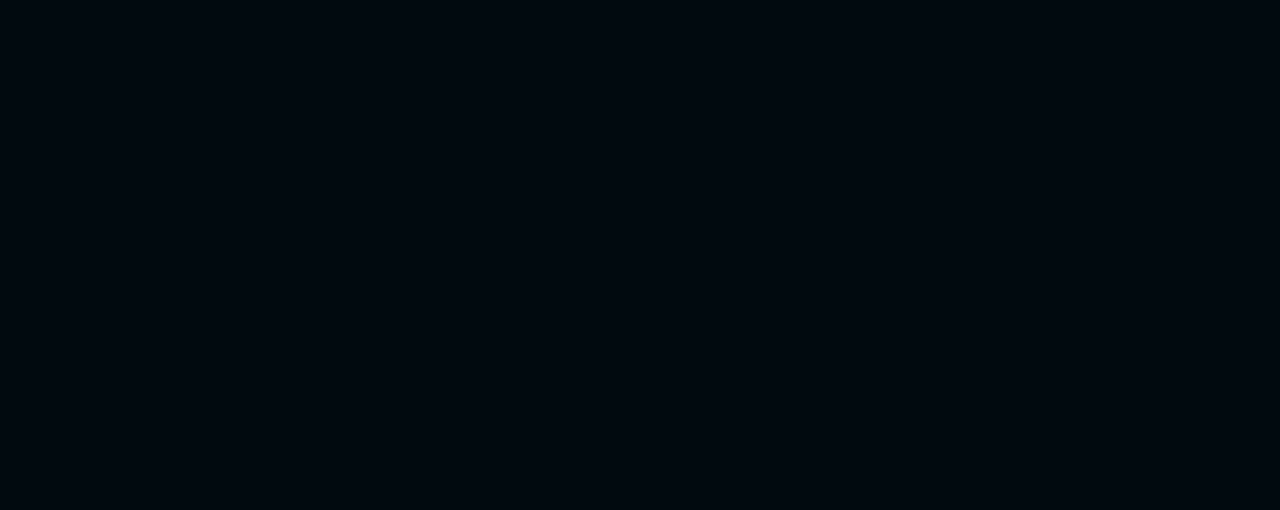
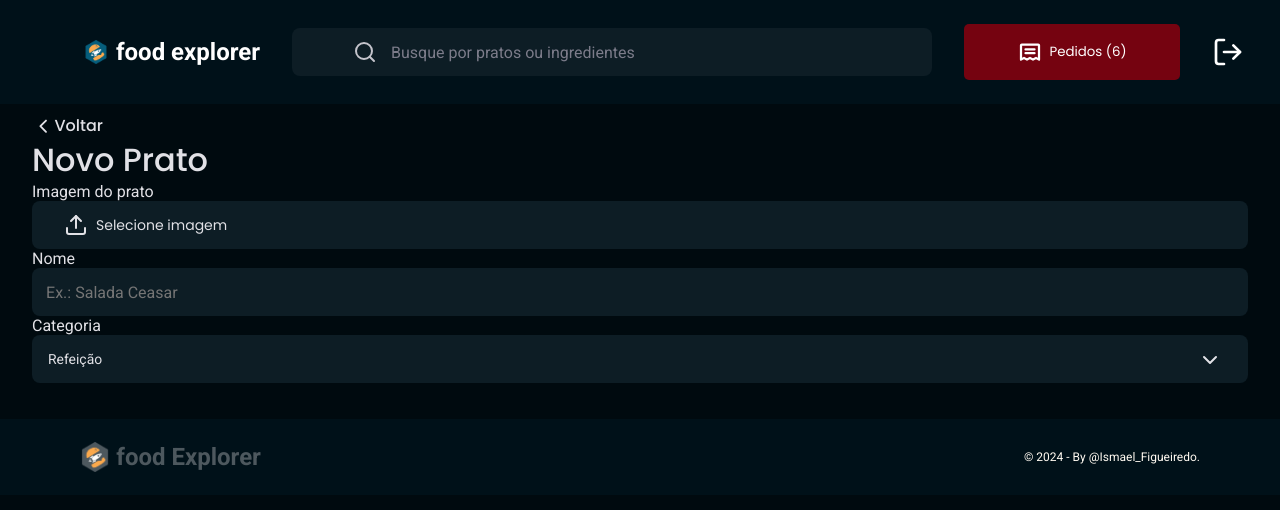
Before and after one commit to ismael-figueiredo/Food-Explorer-Front-end, a React (Vite) app: page /new in a window 1280 px wide. Before the commit this address had no page. Shown: the top 510 px of the page. Built offline with nearby package versions, Linux system fonts and the light colour scheme.

Commit message:
create new dish page

```diff
--- a/src/Routes/app.routes.jsx
+++ b/src/Routes/app.routes.jsx
@@ -4,6 +4,7 @@ import { Home } from "../pages/Home"
 import { Dishe } from "../pages/Dish"
 import { Signin } from "../pages/Signin"
 import { Signup } from "../pages/Signup"
+import { NewDish } from "../pages/NewDish"
 
 export function AppRoutes() {
   return (
@@ -12,6 +13,7 @@ export function AppRoutes() {
       <Route path="/dish" element={<Dishe />} />
       <Route path="/signin" element={<Signin />} />
       <Route path="/signup" element={<Signup />} />
+      <Route path="/new" element={<NewDish/>}/>
     </Routes>
   )
 }
--- /dev/null
+++ b/src/pages/NewDish/index.jsx
@@ -0,0 +1,48 @@
+import { BackButton, Container, Form, ImgInput, Select } from "./styles"
+import { MobileHeader } from "../../components/MobileHeader"
+import { Header } from "../../components/Header"
+import { Footer } from "../../components/Footer"
+import { Input } from "../../components/Input"
+import { LuUpload, LuChevronLeft, LuChevronDown } from "react-icons/lu"
+
+export function NewDish() {
+  return (
+    <Container>
+      <Header />
+      <MobileHeader />
+      <Form>
+        <BackButton>
+          <LuChevronLeft />
+          Voltar
+        </BackButton>
+        <h1>Novo Prato</h1>
+        <section title="image">
+          <label>Imagem do prato</label>
+          <ImgInput>
+            <span>
+              <LuUpload />
+              Selecione imagem
+            </span>
+            <input type="file" />
+          </ImgInput>
+        </section>
+
+        <section title="name">
+          <label>Nome</label>
+          <Input type={"text"} placeholder={"Ex.: Salada Ceasar"} />
+        </section>
+
+        <section title="category" className="Select">
+          <label>Categoria</label>
+          <Select>
+            <option value="Refeição">Refeição</option>
+            <option value="Refeição">Refeição</option>
+          </Select>
+          <LuChevronDown />
+        </section>
+      </Form>
+
+      <Footer />
+    </Container>
+  )
+}
--- /dev/null
+++ b/src/pages/NewDish/styles.js
@@ -0,0 +1,98 @@
+import styled from "styled-components"
+
+export const Container = styled.div``
+
+export const Form = styled.form`
+  padding: 0.7rem 2rem;
+  color: ${({ theme }) => theme.COLORS.LIGHT_300};
+  > h1 {
+    font-family: "Poppins", sans-serif;
+    font-size: 2rem;
+    font-style: normal;
+    font-weight: 500;
+    line-height: 140%;
+  }
+  .Select {
+    position: relative;
+    svg {
+      width: 1.5rem;
+      height: 1.5rem;
+      position: absolute;
+      top: 2rem;
+      right: 1.6rem;
+      pointer-events: none;
+      transition: transform 0.3s ease;
+    }
+    &:hover {
+      svg {
+        filter: brightness(0.9);
+      }
+    }
+  }
+`
+export const Select = styled.select`
+  border: none;
+  -webkit-appearance: none;
+  cursor: pointer;
+  background-color: ${({ theme }) => theme.COLORS.DARK_900};
+  color: ${({ theme }) => theme.COLORS.LIGHT_300};
+  width: 100%;
+  height: 3rem;
+  border-radius: 0.5rem;
+  padding: 0 1rem;
+  font-size: 0.87rem;
+`
+
+export const ImgInput = styled.div`
+  position: relative;
+  display: flex;
+  height: 3rem;
+  background-color: ${({ theme }) => theme.COLORS.DARK_900};
+  cursor: pointer;
+  align-items: center;
+
+  padding: 0.75rem 2rem;
+  border-radius: 0.5rem;
+
+  > input {
+    opacity: 0;
+    padding-top: 1rem;
+    position: absolute;
+    z-index: 1;
+    width: 100%;
+    height: 100%;
+    cursor: pointer;
+  }
+
+  > span {
+    display: flex;
+    align-items: center;
+    gap: 0.5rem;
+    font-family: "Poppins", sans-serif;
+    font-size: 0.875rem;
+    font-weight: 400;
+    cursor: pointer;
+    > svg {
+      height: 1.5rem;
+      width: 1.5rem;
+    }
+  }
+`
+export const BackButton = styled.button`
+  background: none;
+  border: none;
+
+  display: flex;
+  align-items: center;
+  justify-content: center;
+  color: ${({ theme }) => theme.COLORS.LIGHT_300};
+  font-family: "Poppins", sans-serif;
+  font-size: 1rem;
+  font-weight: 500;
+  line-height: 140%;
+
+  > svg {
+    width: 1.4rem;
+    height: 1.4rem;
+  }
+`
--- a/src/styles/global.js
+++ b/src/styles/global.js
@@ -19,7 +19,7 @@ body{
   color: ${({ theme }) => theme.COLORS.LIGHT_100} ;
   -webkit-font-smoothing: antialiased;
 }
-body, input, textarea{
+body, input,select, textarea{
 font-family: "Roboto", sans-serif;
 font-size: 1rem;
 
```
